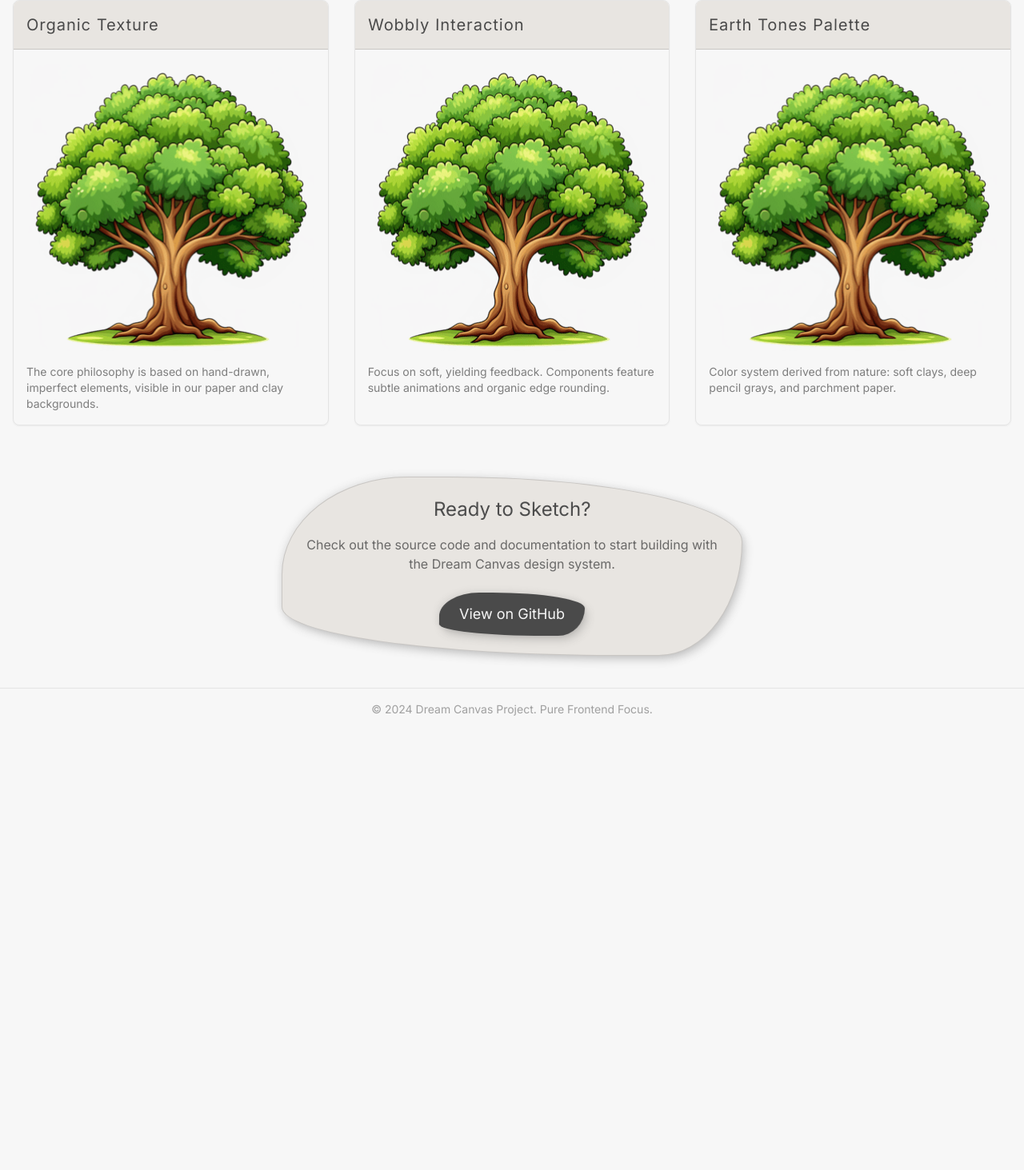
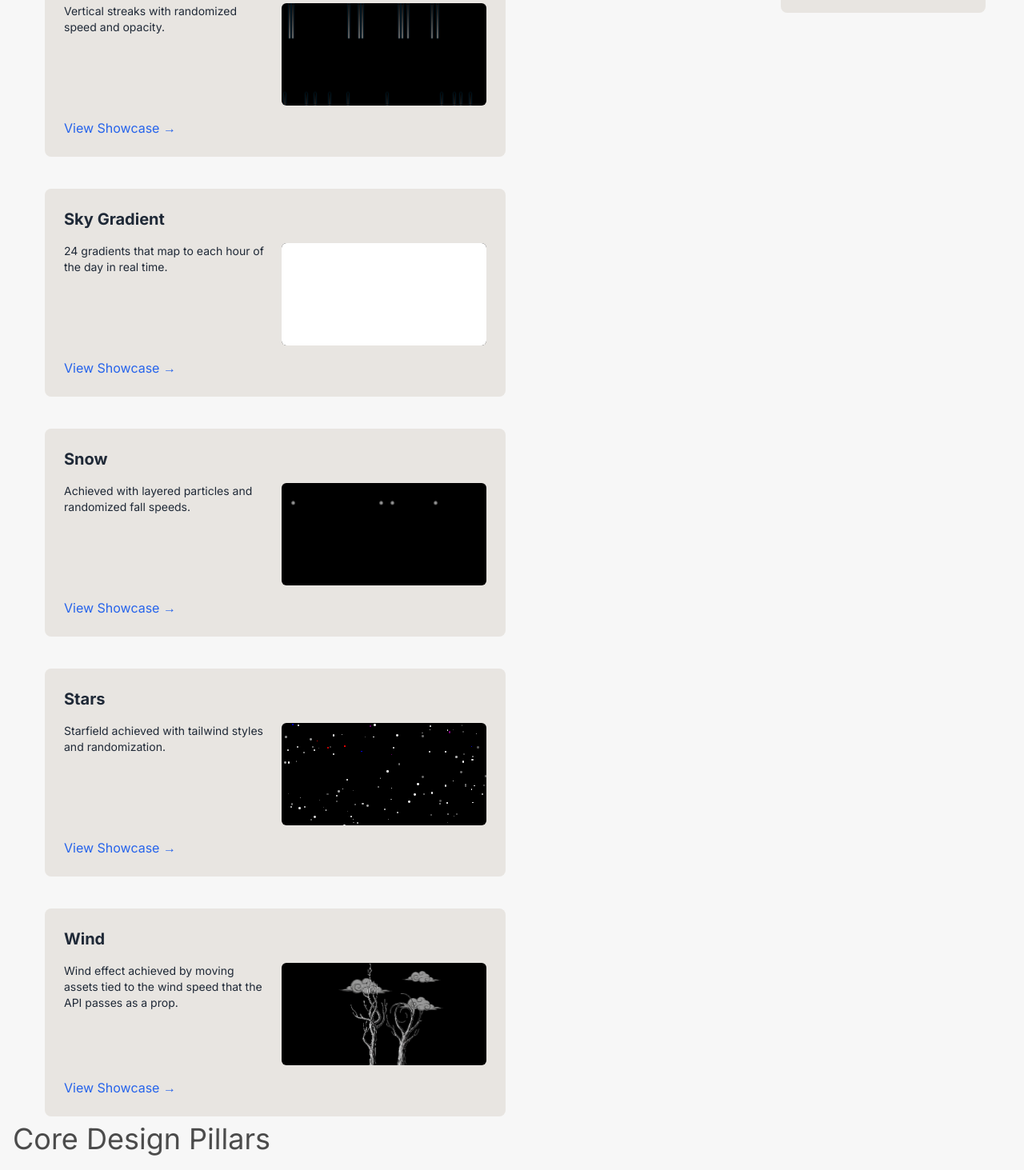
Before and after one commit to Agustin5705/dream-canvas, a Next.js app: page / in a window 1280 px wide. Shown: the part 807-2270 px from the top of the page at 80% size. Before the commit the page ends 1720 px from the top, so only its background shows below. Built offline with nearby package versions, Linux system fonts and the light colour scheme.

Commit message:
updated homepage with previwes of all effects

```diff
--- a/src/app/(views)/snowedin/page.tsx
+++ b/src/app/(views)/snowedin/page.tsx
@@ -20,7 +20,7 @@ export default function TestPage() {
       {/* Shooting Star */}
       <ShootingStar className="animate-shooting-star z-20" />
 
-      {/* Rain overlay */}
+      {/* Snow overlay */}
       <div className="absolute inset-0 z-30 overflow-hidden">
         <SnowCurtain1 />
         <SnowCurtain2 />
--- a/src/app/globals.css
+++ b/src/app/globals.css
@@ -60,3 +60,14 @@ body {
   );
   opacity: 0.9;
 }
+
+.star-button {
+  transition: box-shadow 1.5s ease-in-out;
+}
+
+.star-button:hover {
+  box-shadow:
+    0 0 10px rgba(109, 104, 113, 0.7),
+    0 0 20px rgba(52, 54, 87, 0.8),
+    0 0 30px rgba(74, 25, 88, 0.9);
+}
--- a/src/app/page.tsx
+++ b/src/app/page.tsx
@@ -5,10 +5,22 @@ import WobblyCard from "@/components/WobblyCard";
 import WobblyButton from "@/components/WobblyButton";
 import GridItem from "@/components/GridItem";
 import SearchBar from "@/components/SearchBar";
+import { ShowcaseCard } from "@/components/showcase/ShowcaseCard";
+import { SnowCurtain1, SnowCurtain2 } from "@/components/snow/snowCurtain";
+import { RainCurtain1, RainCurtain2 } from "@/components/rain/rainCurtain";
+import { useState, useEffect } from "react";
+import { SkyGradient } from "@/components/sky gradient/skygradient";
+import { StarField } from "@/components/stars/StarField";
+import { generateStars } from "@/components/stars/generateStars";
+import { PlanetField } from "@/components/planets/PlanetField";
+import { generatePlanets } from "@/components/planets/generatePlanets";
+import { useMemo } from "react";
+import Image from "next/image";
 
 export default function Home() {
   // Local placeholder image path (assuming your fix makes this work)
   const LOCAL_PLACEHOLDER = "/assets/placeholder.png";
+  const [currentHour, setCurrentHour] = useState(new Date().getHours());
 
   const highlightData = [
     {
@@ -27,6 +39,15 @@ export default function Home() {
         "Color system derived from nature: soft clays, deep pencil grays, and parchment paper.",
     },
   ];
+
+  useEffect(() => {
+    const timer = setInterval(() => {
+      setCurrentHour(new Date().getHours());
+    }, 60 * 1000);
+    return () => clearInterval(timer);
+  }, []);
+
+  const planets = useMemo(() => generatePlanets(), []);
 
   return (
     // The main container wrapper from layout.tsx centers content.
@@ -60,6 +81,120 @@ export default function Home() {
 
       <div className="flex justify-center mb-8">
         <SearchBar />
+      </div>
+
+      {/* Showcases */}
+
+      <div className="flex justify-between items-start w-full px-8">
+        <div className="flex flex-col gap-6">
+          <ShowcaseCard
+            title="Rain"
+            description="Vertical streaks with randomized speed and opacity."
+            href="/rainshowcase"
+            preview={
+              <div className="w-full h-full relative">
+                <RainCurtain1 />
+                <RainCurtain2 />
+              </div>
+            }
+          />
+
+          <ShowcaseCard
+            title="Sky Gradient"
+            description="24 gradients that map to each hour of the day in real time."
+            href="/skygradientshowcase"
+            preview={
+              <div className="w-full h-full relative">
+                <SkyGradient hour={currentHour} />
+              </div>
+            }
+          />
+
+          <ShowcaseCard
+            title="Snow"
+            description="Achieved with layered particles and randomized fall speeds."
+            href="/snowedin"
+            preview={
+              <div className="w-full h-full relative">
+                <SnowCurtain1 />
+                <SnowCurtain2 />
+              </div>
+            }
+          />
+
+          <ShowcaseCard
+            title="Stars"
+            description="Starfield achieved with tailwind styles and randomization."
+            href="/stars"
+            preview={
+              <div className="w-full h-full relative">
+                <StarField stars={generateStars(100)} />
+                <PlanetField planets={planets} />
+              </div>
+            }
+          />
+
+          <ShowcaseCard
+            title="Wind"
+            description="Wind effect achieved by moving assets tied to the wind speed that the API passes as a prop."
+            href="/wind"
+            preview={
+              <div className="w-full h-full relative">
+                {/* Clouds */}
+                <div className="absolute top-4 left-1/4 animate-cloud-roll-short">
+                  <Image
+                    src="/assets/clouds3.png"
+                    alt="Cloud"
+                    width={70}
+                    height={35}
+                    className="opacity-60"
+                  />
+                </div>
+                <div className="absolute top-10 right-1/4 animate-cloud-roll-medium">
+                  <Image
+                    src="/assets/clouds3.png"
+                    alt="Cloud"
+                    width={60}
+                    height={30}
+                    className="opacity-60"
+                  />
+                </div>
+                <div className="absolute top-2 left-1/2 animate-cloud-roll-long">
+                  <Image
+                    src="/assets/clouds3.png"
+                    alt="Cloud"
+                    width={50}
+                    height={25}
+                    className="opacity-60"
+                  />
+                </div>
+
+                {/* Trees */}
+                <div className="absolute -bottom-6 left-1/2 -translate-x-1/2 animate-tree-sway">
+                  <Image
+                    src="/assets/living/tree7.png"
+                    alt="Tree"
+                    width={50}
+                    height={25}
+                  />
+                </div>
+
+                <div className="absolute -bottom-6 left-1/3 -translate-x-1/2 animate-tree-sway">
+                  <Image
+                    src="/assets/living/tree8.png"
+                    alt="Tree"
+                    width={50}
+                    height={25}
+                  />
+                </div>
+              </div>
+            }
+          />
+        </div>
+        <div className="w-64 bg-soft-clay rounded-lg p-4">
+          <h3 className="font-bold mb-2">Sidebar</h3>
+          <p>Content goes here.</p>
+        </div>
       </div>
 
       {/* 2. PROJECT HIGHLIGHTS */}
--- /dev/null
+++ b/src/components/buttons/TestButton.tsx
@@ -0,0 +1,20 @@
+"use client";
+import React from "react";
+import { StarField } from "@/components/stars/StarField";
+import { generateStars } from "@/components/stars/generateStars";
+
+type StarButtonProps = {
+  label: string;
+  starCount?: number; // optional, defaults to 25
+};
+
+export default function StarButton({ label, starCount = 25 }: StarButtonProps) {
+  const stars = generateStars(starCount);
+
+  return (
+    <a className="relative bg-black text-white px-6 py-3 rounded-md overflow-hidden star-button inline-block">
+      <StarField stars={stars} className="absolute inset-0 z-0" />
+      <span className="relative z-10 hover:animate-pulse">{label}</span>
+    </a>
+  );
+}
--- /dev/null
+++ b/src/components/showcase/ShowcaseCard.tsx
@@ -0,0 +1,38 @@
+import Link from "next/link";
+
+type ShowcaseCardProps = {
+  title: string;
+  description: string;
+  href: string;
+  preview: React.ReactNode;
+};
+
+export function ShowcaseCard({
+  title,
+  description,
+  href,
+  preview,
+}: ShowcaseCardProps) {
+  return (
+    <div className="w-[36rem] bg-soft-clay text-gray-800 rounded-lg p-6 hover:shadow-lg transition cursor-pointer m-2">
+      {/* Title on top */}
+      <h2 className="text-xl font-bold mb-4">{title}</h2>
+
+      {/* Two-column body */}
+      <div className="flex gap-4">
+        {/* Left: description */}
+        <p className="text-sm flex-1">{description}</p>
+
+        {/* Right: preview */}
+        <div className="w-64 h-32 bg-black rounded-md overflow-hidden">
+          {preview}
+        </div>
+      </div>
+
+      {/* Link at bottom */}
+      <Link href={href} className="block mt-4 text-blue-600 hover:underline">
+        View Showcase →
+      </Link>
+    </div>
+  );
+}
```
